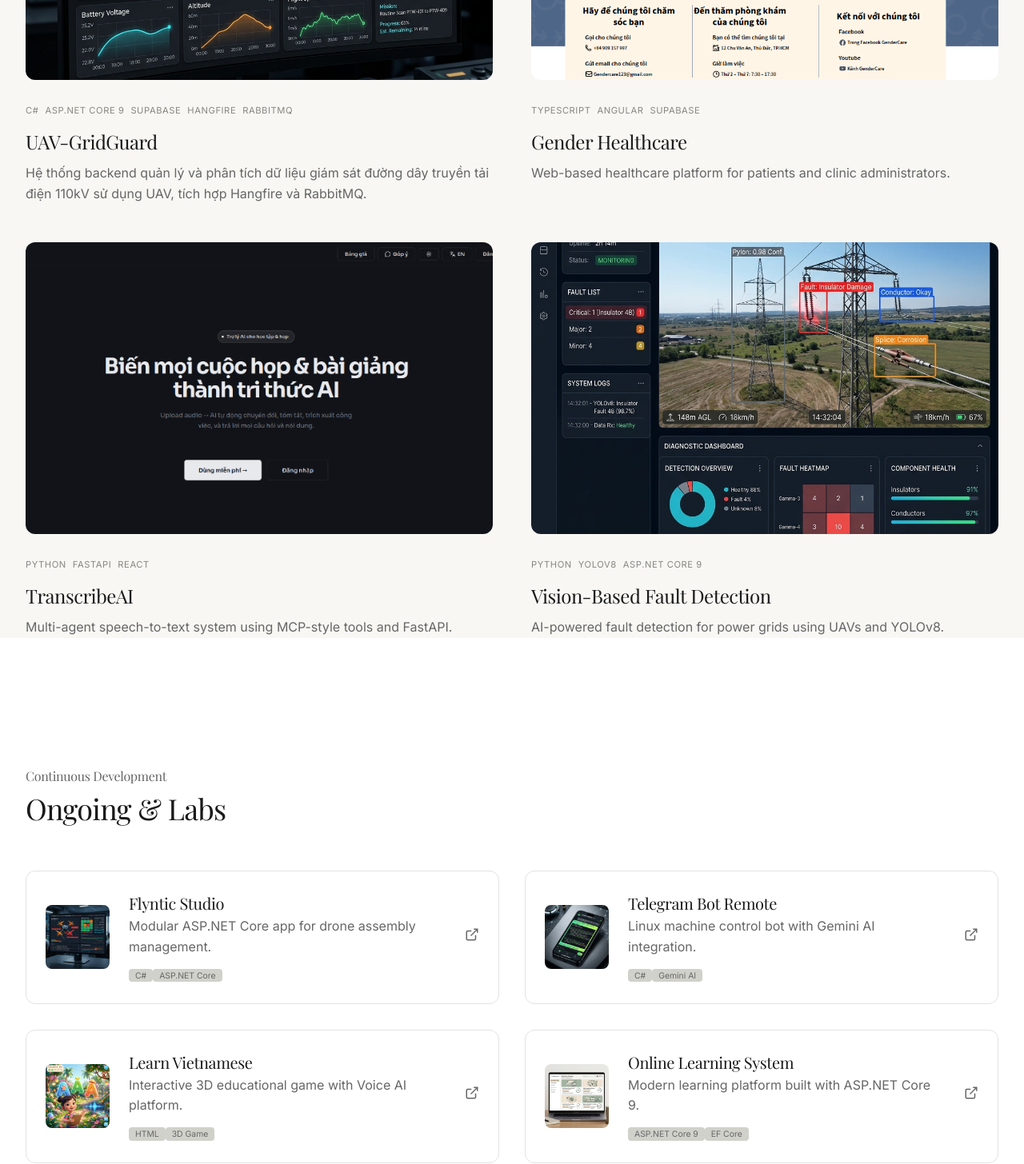
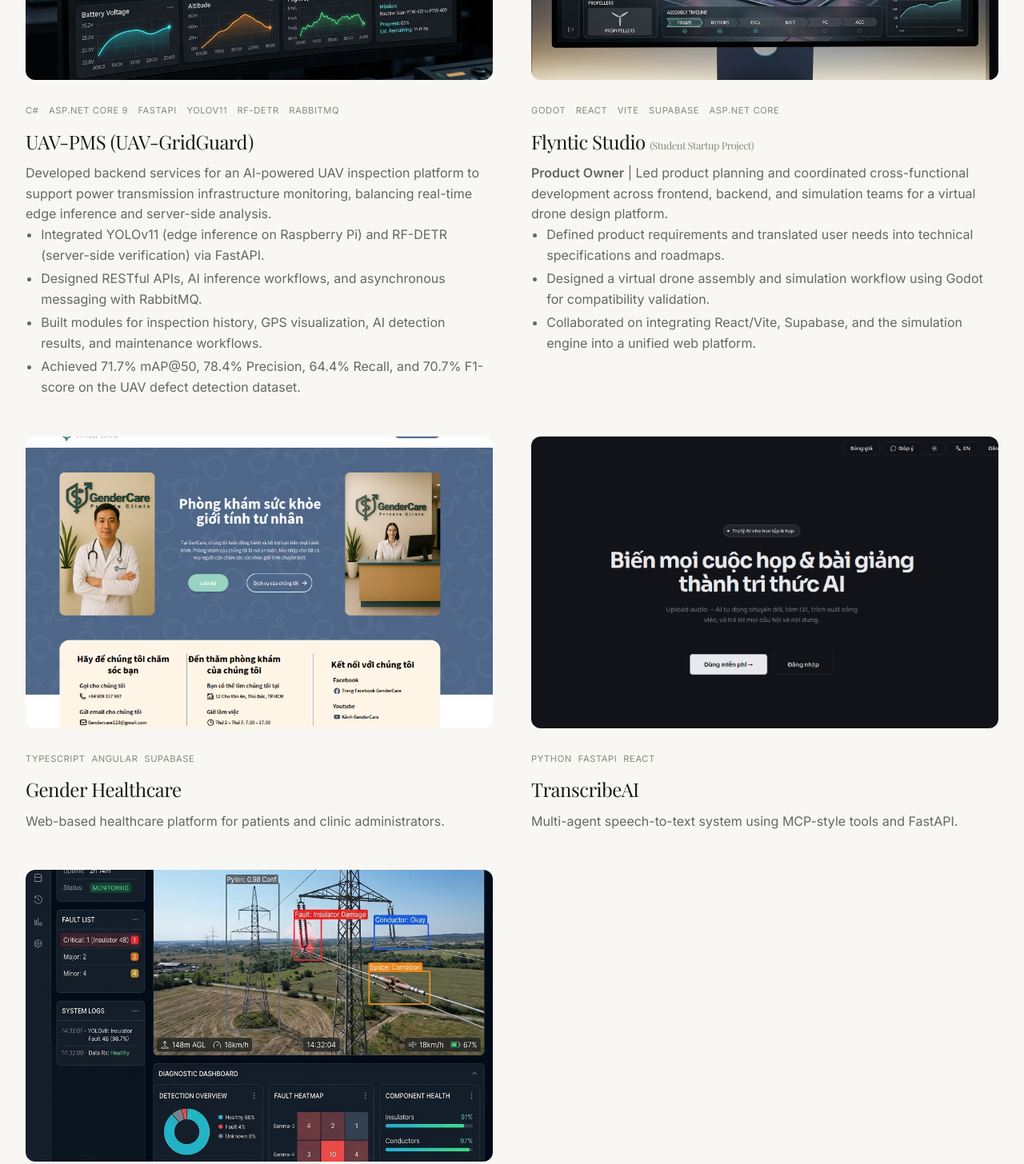
Before and after one commit to bunpmc/bunpmc, a plain HTML site: page index.html in a window 1280 px wide. Shown: the part 2040-3496 px from the top of the page at 80% size. Drawn offline with nearby package versions, Linux system fonts and the light colour scheme; a web font is replaced by a local one.

Commit message:
feat: promote Flyntic Studio to Featured Works and update UAV-PMS details

```diff
--- a/index.html
+++ b/index.html
@@ -324,10 +324,10 @@
         </div>
 
         <div class="projects-grid">
-            <!-- Project 1: UAV-GridGuard -->
+            <!-- Project 1: UAV-PMS -->
             <div class="project-card reveal">
                 <div class="project-image-container">
-                    <img src="assets/project_uav_gridguard.png" alt="UAV-GridGuard" class="project-image">
+                    <img src="assets/project_uav_gridguard.png" alt="UAV-PMS" class="project-image">
                     <div class="project-overlay">
                         <a href="https://github.com/Eau-Claire/UavPms_Org.git" target="_blank" class="btn-circle">
                             <svg viewBox="0 0 24 24" width="24" height="24" stroke="currentColor" fill="none" stroke-width="2"><path d="M9 19c-5 1.5-5-2.5-7-3m14 6v-3.87a3.37 3.37 0 0 0-.94-2.61c3.14-.35 6.44-1.54 6.44-7A5.44 5.44 0 0 0 20 4.77 5.07 5.07 0 0 0 19.91 1S18.73.65 16 2.48a13.38 13.38 0 0 0-7 0C6.27.65 5.09 1 5.09 1A5.07 5.07 0 0 0 5 4.77a5.44 5.44 0 0 0-1.5 3.78c0 5.42 3.3 6.61 6.44 7a3.37 3.37 0 0 0-.94 2.58V22"></path></svg>
@@ -335,13 +335,56 @@
                     </div>
                 </div>
                 <div style="margin-top: 1.5rem;">
-                    <div class="mb-2"><span class="tag-small">C#</span><span class="tag-small">ASP.NET Core 9</span><span class="tag-small">Supabase</span><span class="tag-small">Hangfire</span><span class="tag-small">RabbitMQ</span></div>
-                    <h3 class="text-2xl mb-2">UAV-GridGuard</h3>
-                    <p class="muted text-sm">Hệ thống backend quản lý và phân tích dữ liệu giám sát đường dây truyền tải điện 110kV sử dụng UAV, tích hợp Hangfire và RabbitMQ.</p>
+                    <div class="mb-2">
+                        <span class="tag-small">C#</span>
+                        <span class="tag-small">ASP.NET Core 9</span>
+                        <span class="tag-small">FastAPI</span>
+                        <span class="tag-small">YOLOv11</span>
+                        <span class="tag-small">RF-DETR</span>
+                        <span class="tag-small">RabbitMQ</span>
+                    </div>
+                    <h3 class="text-2xl mb-2">UAV-PMS (UAV-GridGuard)</h3>
+                    <p class="muted text-xs mb-3">Developed backend services for an AI-powered UAV inspection platform to support power transmission infrastructure monitoring, balancing real-time edge inference and server-side analysis.</p>
+                    <ul class="muted text-xs" style="padding-left: 1.2rem; display: flex; flex-direction: column; gap: 0.25rem;">
+                        <li>Integrated YOLOv11 (edge inference on Raspberry Pi) and RF-DETR (server-side verification) via FastAPI.</li>
+                        <li>Designed RESTful APIs, AI inference workflows, and asynchronous messaging with RabbitMQ.</li>
+                        <li>Built modules for inspection history, GPS visualization, AI detection results, and maintenance workflows.</li>
+                        <li>Achieved 71.7% mAP@50, 78.4% Precision, 64.4% Recall, and 70.7% F1-score on the UAV defect detection dataset.</li>
+                    </ul>
                 </div>
             </div>
-            <!-- Project 2 -->
+            <!-- Project 2: Flyntic Studio -->
             <div class="project-card reveal" style="transition-delay: 0.1s">
+                <div class="project-image-container">
+                    <img src="assets/project_flyntic_studio.png" alt="Flyntic Studio" class="project-image">
+                    <div class="project-overlay" style="gap: 1rem;">
+                        <a href="https://github.com/Eau-Claire/Flyntic-Studio-Demo" target="_blank" class="btn-circle" title="View Source">
+                            <svg viewBox="0 0 24 24" width="24" height="24" stroke="currentColor" fill="none" stroke-width="2"><path d="M9 19c-5 1.5-5-2.5-7-3m14 6v-3.87a3.37 3.37 0 0 0-.94-2.61c3.14-.35 6.44-1.54 6.44-7A5.44 5.44 0 0 0 20 4.77 5.07 5.07 0 0 0 19.91 1S18.73.65 16 2.48a13.38 13.38 0 0 0-7 0C6.27.65 5.09 1 5.09 1A5.07 5.07 0 0 0 5 4.77a5.44 5.44 0 0 0-1.5 3.78c0 5.42 3.3 6.61 6.44 7a3.37 3.37 0 0 0-.94 2.58V22"></path></svg>
+                        </a>
+                        <a href="https://flyntic.site" target="_blank" class="btn-circle" title="Visit Site">
+                            <svg viewBox="0 0 24 24" width="24" height="24" stroke="currentColor" fill="none" stroke-width="2"><path d="M18 13v6a2 2 0 0 1-2 2H5a2 2 0 0 1-2-2V8a2 2 0 0 1 2-2h6"></path><polyline points="15 3 21 3 21 9"></polyline><line x1="10" y1="14" x2="21" y2="3"></line></svg>
+                        </a>
+                    </div>
+                </div>
+                <div style="margin-top: 1.5rem;">
+                    <div class="mb-2">
+                        <span class="tag-small">Godot</span>
+                        <span class="tag-small">React</span>
+                        <span class="tag-small">Vite</span>
+                        <span class="tag-small">Supabase</span>
+                        <span class="tag-small">ASP.NET Core</span>
+                    </div>
+                    <h3 class="text-2xl mb-2">Flyntic Studio <span style="font-size: 0.8rem; color: var(--accent-color); font-weight: normal;">(Student Startup Project)</span></h3>
+                    <p class="muted text-xs mb-3"><strong>Product Owner</strong> | Led product planning and coordinated cross-functional development across frontend, backend, and simulation teams for a virtual drone design platform.</p>
+                    <ul class="muted text-xs" style="padding-left: 1.2rem; display: flex; flex-direction: column; gap: 0.25rem;">
+                        <li>Defined product requirements and translated user needs into technical specifications and roadmaps.</li>
+                        <li>Designed a virtual drone assembly and simulation workflow using Godot for compatibility validation.</li>
+                        <li>Collaborated on integrating React/Vite, Supabase, and the simulation engine into a unified web platform.</li>
+                    </ul>
+                </div>
+            </div>
+            <!-- Project 3: Gender Healthcare -->
+            <div class="project-card reveal" style="transition-delay: 0.2s">
                 <div class="project-image-container">
                     <img src="assets/gender_healthcare_actual.png" alt="Gender Healthcare" class="project-image">
                     <div class="project-overlay">
@@ -356,8 +399,8 @@
                     <p class="muted text-sm">Web-based healthcare platform for patients and clinic administrators.</p>
                 </div>
             </div>
-            <!-- Project 3 -->
-            <div class="project-card reveal" style="transition-delay: 0.2s">
+            <!-- Project 4: TranscribeAI -->
+            <div class="project-card reveal" style="transition-delay: 0.3s">
                 <div class="project-image-container">
                     <img src="assets/transcribe_ai_actual.png" alt="TranscribeAI" class="project-image">
                     <div class="project-overlay">
@@ -372,8 +415,8 @@
                     <p class="muted text-sm">Multi-agent speech-to-text system using MCP-style tools and FastAPI.</p>
                 </div>
             </div>
-            <!-- Project 4 -->
-            <div class="project-card reveal" style="transition-delay: 0.3s">
+            <!-- Project 5: Vision-Based Fault Detection -->
+            <div class="project-card reveal" style="transition-delay: 0.4s">
                 <div class="project-image-container">
                     <img src="assets/project_uav_fault_detection_1776858602604.png" alt="Vision Fault Detection" class="project-image">
                     <div class="project-overlay">
@@ -401,16 +444,6 @@
             <div class="projects-grid-small">
                 <!-- Mini Card 1 -->
                 <div class="project-card-small reveal">
-                    <img src="assets/project_uav_inspection_1776855327733.png" class="project-image-mini" alt="Flyntic">
-                    <div style="flex:1">
-                        <h3 class="text-xl">Flyntic Studio</h3>
-                        <p class="muted text-xs mb-2">Modular ASP.NET Core app for drone assembly management.</p>
-                        <div><span class="tag-mini">C#</span><span class="tag-mini">ASP.NET Core</span></div>
-                    </div>
-                    <a href="https://github.com/Eau-Claire/Flyntic-Studio-Demo" target="_blank" class="muted"><svg viewBox="0 0 24 24" width="18" height="18" stroke="currentColor" fill="none" stroke-width="2"><path d="M18 13v6a2 2 0 0 1-2 2H5a2 2 0 0 1-2-2V8a2 2 0 0 1 2-2h6"></path><polyline points="15 3 21 3 21 9"></polyline><line x1="10" y1="14" x2="21" y2="3"></line></svg></a>
-                </div>
-                <!-- Mini Card 2 -->
-                <div class="project-card-small reveal">
                     <img src="assets/project_telegram_bot_1776858675984.png" class="project-image-mini" alt="Telegram">
                     <div style="flex:1">
                         <h3 class="text-xl">Telegram Bot Remote</h3>
@@ -419,7 +452,7 @@
                     </div>
                     <a href="https://github.com/My-Own-Working-Space/TelegramBot" target="_blank" class="muted"><svg viewBox="0 0 24 24" width="18" height="18" stroke="currentColor" fill="none" stroke-width="2"><path d="M18 13v6a2 2 0 0 1-2 2H5a2 2 0 0 1-2-2V8a2 2 0 0 1 2-2h6"></path><polyline points="15 3 21 3 21 9"></polyline><line x1="10" y1="14" x2="21" y2="3"></line></svg></a>
                 </div>
-                <!-- Mini Card 3 -->
+                <!-- Mini Card 2 -->
                 <div class="project-card-small reveal">
                     <img src="assets/project_learn_vietnamese_1776858703158.png" class="project-image-mini" alt="Vietnamese">
                     <div style="flex:1">
@@ -429,7 +462,7 @@
                     </div>
                     <a href="https://github.com/My-Own-Working-Space/Learn-Vietnamese" target="_blank" class="muted"><svg viewBox="0 0 24 24" width="18" height="18" stroke="currentColor" fill="none" stroke-width="2"><path d="M18 13v6a2 2 0 0 1-2 2H5a2 2 0 0 1-2-2V8a2 2 0 0 1 2-2h6"></path><polyline points="15 3 21 3 21 9"></polyline><line x1="10" y1="14" x2="21" y2="3"></line></svg></a>
                 </div>
-                <!-- Mini Card 4 -->
+                <!-- Mini Card 3 -->
                 <div class="project-card-small reveal">
                     <img src="assets/project_learning_system_1776858651872.png" class="project-image-mini" alt="Learning">
                     <div style="flex:1">
@@ -439,7 +472,7 @@
                     </div>
                     <a href="https://github.com/My-Own-Working-Space/Online-Learning-System" target="_blank" class="muted"><svg viewBox="0 0 24 24" width="18" height="18" stroke="currentColor" fill="none" stroke-width="2"><path d="M18 13v6a2 2 0 0 1-2 2H5a2 2 0 0 1-2-2V8a2 2 0 0 1 2-2h6"></path><polyline points="15 3 21 3 21 9"></polyline><line x1="10" y1="14" x2="21" y2="3"></line></svg></a>
                 </div>
-                <!-- Mini Card 5 -->
+                <!-- Mini Card 4 -->
                 <div class="project-card-small reveal">
                     <img src="assets/project_chat_app_1776858629000.png" class="project-image-mini" alt="Chat">
                     <div style="flex:1">
```
Also changed, not shown: assets/project_flyntic_studio.png (added).
